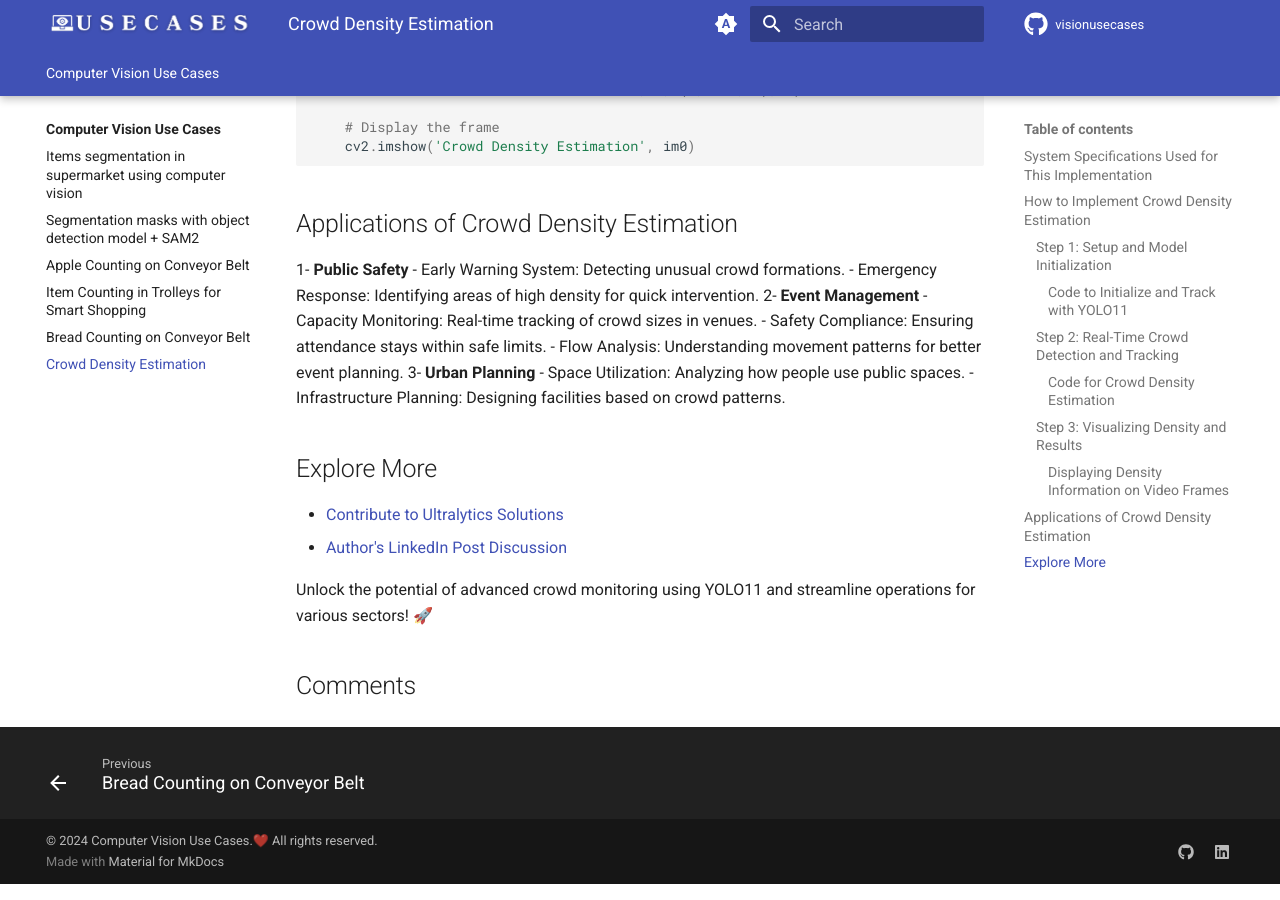
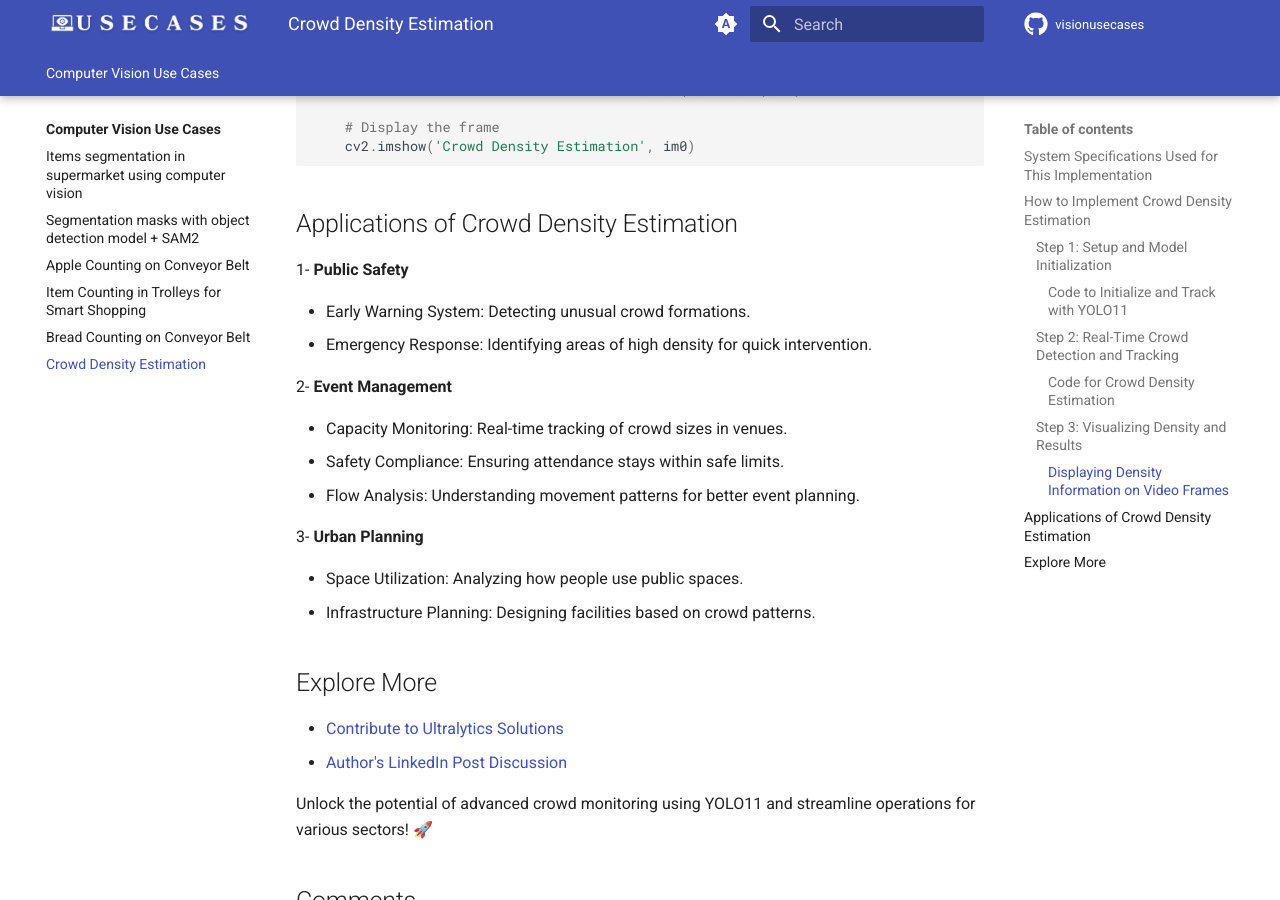
Before and after one commit to RizwanMunawar/visionusecases, an MkDocs documentation site: the page built from docs/usecases/crowd-density-estimation.md, in a window 1280 px wide and 900 px high, scrolled down 3523 px. Built offline with MkDocs 1.6.1 and Material for MkDocs 9.7.7, drawn with Linux system fonts in a browser that asks for light colours; comment, search, counter and statistics services are not loaded; some of the changed lines change nothing that is shown.

Commit message:
update Docs

```diff
--- a/docs/usecases/crowd-density-estimation.md
+++ b/docs/usecases/crowd-density-estimation.md
@@ -148,13 +148,18 @@ def display_output(self, im0, density_info):
 ## Applications of Crowd Density Estimation
 
 1- **Public Safety**
+
   - Early Warning System: Detecting unusual crowd formations.
   - Emergency Response: Identifying areas of high density for quick intervention.
+
 2- **Event Management**
+
   - Capacity Monitoring: Real-time tracking of crowd sizes in venues.
   - Safety Compliance: Ensuring attendance stays within safe limits.
   - Flow Analysis: Understanding movement patterns for better event planning.
+
 3- **Urban Planning**
+
   - Space Utilization: Analyzing how people use public spaces.
   - Infrastructure Planning: Designing facilities based on crowd patterns.
 
--- a/mkdocs.yml
+++ b/mkdocs.yml
@@ -106,7 +106,6 @@ nav:
       - Bread Counting on Conveyor Belt: usecases/bread-counting.md
       - Crowd Density Estimation: usecases/crowd-density-estimation.md
 plugins:
-  - git-authors
   - search:
       lang: en
   - mkdocstrings:
```
Also changed, not shown: docs/assets/contributor.svg (added).
